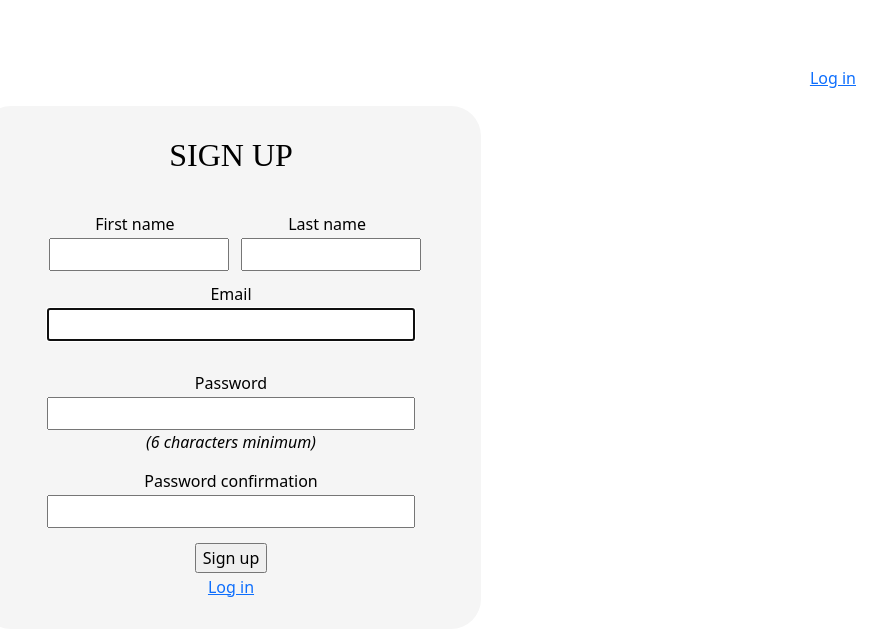
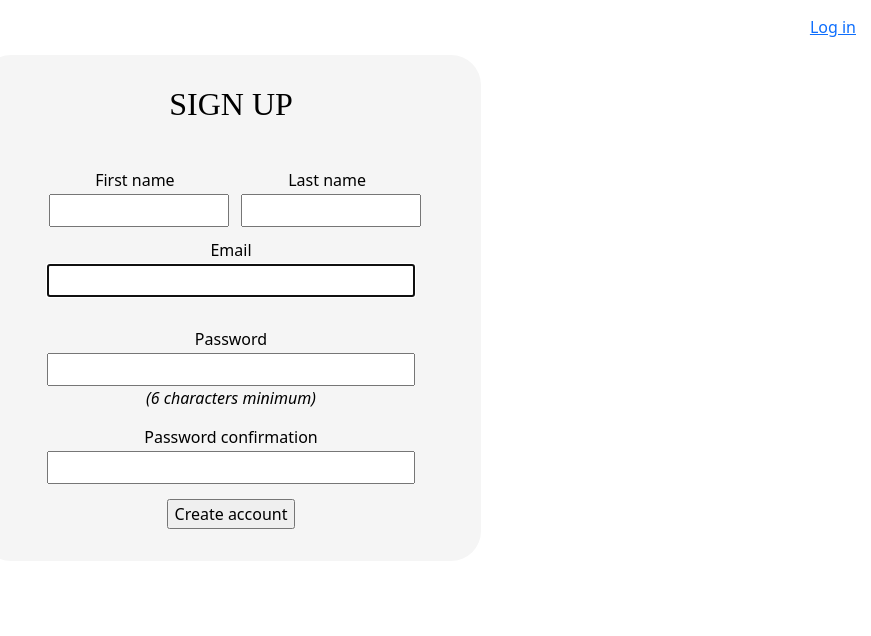
Before and after one commit to PSzyszka/basics, a Rails app: page /accounts/register/sign_up in a window 1280 px wide. Shown: the top 636 px of the page, without its empty margins (409-1280 px from the left). Run offline with Rails 7, Linux system fonts and the light colour scheme; style sheets or scripts are compiled from the project's sources; some libraries are stand-ins or nearby versions.

Commit message:
Updating regstration and application views

```diff
--- a/app/views/accounts/registrations/new.html.erb
+++ b/app/views/accounts/registrations/new.html.erb
@@ -3,12 +3,18 @@
   <h2>Sign up</h2>
 
   <%= form_for(resource, as: resource_name, url: registration_path(resource_name)) do |f| %>
-    <%= devise_error_messages! %>
+    <div class='label'>
+      <%= devise_error_messages! %>
+    </div>
+
     <fieldset class='margins-for-main-div'>
       <%= f.fields_for :owner do |owner| %>
         <div class='two-labels-in-line'>
           <%= owner.label :first_name, class: 'label' %>
           <%= owner.text_field :first_name, class: 'input-second' %>
+          <%- if resource.errors[:first_name] %>
+            <%= resource.errors[:first_name].join(", ") %>
+          <% end %>
         </div>
 
         <div class='two-labels-in-line'>
@@ -16,6 +22,7 @@
           <%= owner.text_field :last_name, class: 'input-second' %>
         </div>
       <% end %>
+
 
       <div class="account-input">
         <%= f.label :email, class: 'label' %>
@@ -37,9 +44,7 @@
     </div>
 
     <div class='margins-for-botton'>
-      <%= f.submit "Sign up", class: 'botton' %>
+      <%= f.submit "Create account", class: 'botton' %>
     </div>
   <% end %>
-
-  <%= render "accounts/shared/links" %>
 </div>
--- a/app/views/layouts/application.html.erb
+++ b/app/views/layouts/application.html.erb
@@ -9,8 +9,6 @@
   </head>
 
   <body>
-    <p class="notice"><%= notice %></p>
-    <p class="alert"><%= alert %></p>
 
     <div class="margins-for-page">
       <%= render "shared/flash" %>
@@ -19,7 +17,7 @@
           <%= link_to 'Log in', new_account_session_path %>
         <% else %>
           <%= current_person.full_name %>
-          <%= link_to 'Log out', logout_path(session[:current_user_id]), method: :delete %>
+          <%= link_to 'Log out', destroy_account_session_path, method: :delete %>
         <% end %>
       </p>
       <%= yield %>
```
